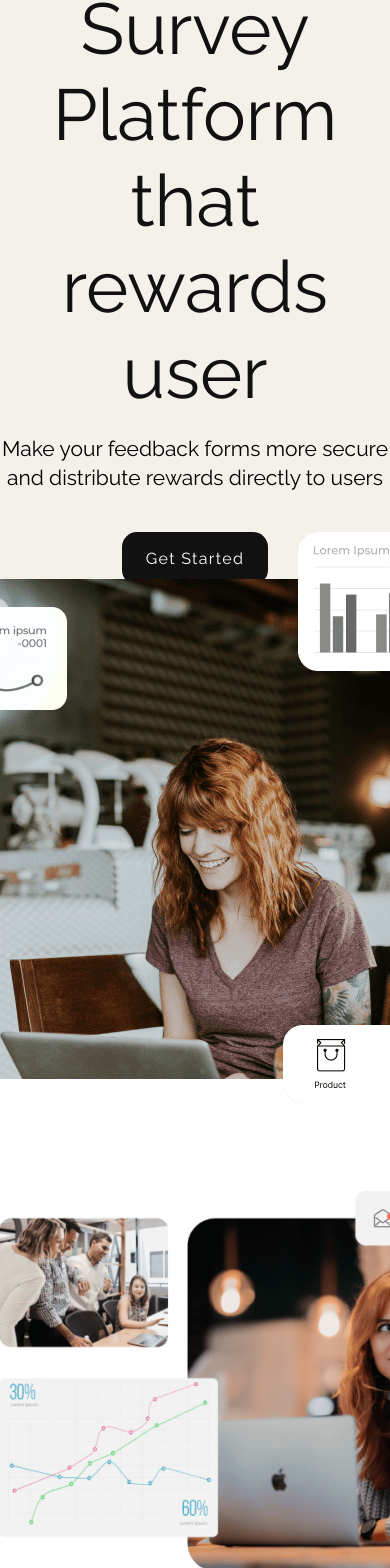
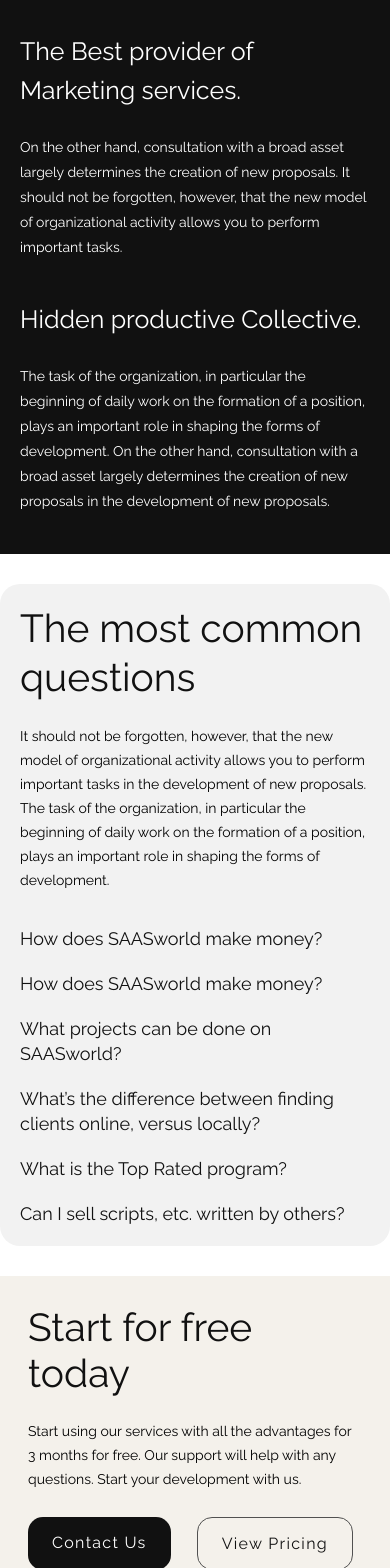
Before and after one commit to TheBrandwick/MetaReview_, a Next.js app: page / in a window 390 px wide. Shown: the part 326-1894 px from the top of the page. Built offline with nearby package versions, Linux system fonts and the light colour scheme.

Commit message:
added mobile ui

```diff
--- a/Components/CtaSection/style.scss
+++ b/Components/CtaSection/style.scss
@@ -18,6 +18,10 @@
         justify-content: center;
         padding: 28px;
 
+        @media (max-width:568px) {
+            flex-direction: column;
+        }
+
         .left-side-container {
 
             // width: 30%;
@@ -25,10 +29,26 @@
             margin: 0 auto;
 
             img {}
+
+            @media (max-width:568px) {
+                width: 100%;
+                display: none;
+            }
         }
 
         .right-side-container {
             width: 70%;
+
+
+
+            @media (max-width:768px) {
+                width: 58%;
+            }
+
+            @media (max-width:568px) {
+                width: 100%;
+
+            }
 
             .heading {
                 font-family: 'Raleway';
@@ -38,6 +58,11 @@
                 line-height: 58px;
                 color: var(--color-text);
                 margin-bottom: 23px;
+
+                @media (max-width:768px) {
+                    font-size: 39px;
+                    line-height: 46px;
+                }
             }
 
             .desc {
@@ -51,11 +76,22 @@
 
                 color: #000000;
                 max-width: 600px;
+
+                @media (max-width:768px) {
+                    font-size: 14px;
+                    line-height: 24px;
+                }
             }
 
             .buttons-wrapper {
                 display: flex;
                 margin-top: 58px;
+
+                @media (max-width:568px) {
+                    margin-top: 26px;
+
+
+                }
 
                 .contact-button {
                     font-family: 'Raleway';
@@ -71,6 +107,11 @@
                     color: #FFFFFF;
                     padding: 13px 24px;
                     margin-right: 26px;
+                    cursor: pointer;
+
+                    @media (max-width:768) {
+                        font-size: 14px;
+                    }
                 }
 
                 .Pricing-button {
@@ -80,6 +121,7 @@
                     font-size: 16px;
                     line-height: 25px;
                     /* identical to box height, or 156% */
+                    cursor: pointer;
 
                     letter-spacing: 1.3px;
                     background: transparent;
@@ -87,6 +129,10 @@
                     color: #111111;
                     padding: 13px 24px;
                     border: 1px solid #515151;
+
+                    @media (max-width:768) {
+                        font-size: 14px;
+                    }
                 }
             }
         }
--- a/Components/Faq/style.scss
+++ b/Components/Faq/style.scss
@@ -8,6 +8,15 @@
     margin-bottom: 130px;
     padding: 70px;
 
+    @media (max-width:768px) {
+        padding: 20px;
+    }
+
+    @media (max-width:568px) {
+        margin-top: 30px;
+        margin-bottom: 30px;
+    }
+
     .faq-heading {
         .title {
             font-family: 'Raleway';
@@ -17,6 +26,11 @@
             line-height: 58px;
             color: var(--color-text);
             margin-bottom: 22px;
+
+            @media (max-width:768px) {
+                font-size: 39px;
+                line-height: 49px;
+            }
         }
 
         .desc {
@@ -30,6 +44,16 @@
 
             color: #000000;
             margin-bottom: 74px;
+
+            @media (max-width:768px) {
+                font-size: 14px;
+                line-height: 24px;
+            }
+
+            @media (max-width:568px) {
+                margin-bottom: 34px;
+
+            }
         }
     }
 
@@ -38,6 +62,13 @@
         grid-template-columns: 1fr 1fr;
         grid-gap: 40px;
 
+        @media (max-width:568px) {
+            grid-template-columns: 1fr;
+            grid-gap: 20px;
+
+
+        }
+
         .card {
             font-family: 'Raleway';
             font-style: normal;
@@ -45,6 +76,11 @@
             font-size: 20px;
             line-height: 26px;
             color: var(--color-text);
+
+            @media (max-width:768px) {
+                font-size: 18px;
+                line-height: 25px;
+            }
         }
     }
 }
--- a/Components/Footer/style.scss
+++ b/Components/Footer/style.scss
@@ -1,8 +1,15 @@
-#footer{
+#footer {
 
     margin-top: 135px;
+    padding: 10px;
 
-    .footer-wrapper{
+    @media (max-width:568px) {
+        margin-top: 42px;
+
+
+    }
+
+    .footer-wrapper {
 
         max-width: 1251px;
         margin: auto;
@@ -10,12 +17,21 @@ margin-top: 135px;
         justify-content: space-between;
         margin-bottom: 127px;
 
+        @media (max-width:568px) {
+            flex-direction: column;
+            margin-bottom: 27px;
+            margin-left: 20px;
+
+        }
+
     }
 }
-.footer-item{
+
+.footer-item {
 
     min-width: 117px;
-    .heading{
+
+    .heading {
 
         font-family: 'Raleway';
         font-style: normal;
@@ -26,9 +42,10 @@ color: #5D5D5D;
         margin-bottom: 30px;
 
     }
-    .body{
 
-        .item{
+    .body {
+
+        .item {
             font-family: 'Raleway';
             font-style: normal;
             font-weight: 400;
@@ -38,7 +55,8 @@ color: #353535;
             cursor: pointer;
             margin-bottom: 10px;
         }
-        .extra-margin{
+
+        .extra-margin {
             margin-top: 23px;
         }
     }
--- a/Components/HomePage/index.js
+++ b/Components/HomePage/index.js
@@ -9,7 +9,7 @@ const HomePage = () => {
                 <div className="hompage-wrapper">
                     <div className="title">First On-Chain Survey Platform that rewards user</div>
                     <div className="desc">Make your feedback forms more secure and distribute rewards directly to users</div>
-                <a href='https://app.metareview.vercel.app/' target="_blank"><div className="button">Get Started</div></a>
+                    <a href='https://app.metareview.vercel.app/' rel="noreferrer" target="_blank"><div className="button">Get Started</div></a>
 
                     <div className="our-use-cases-wrapper">
                         <div className="title"></div>
--- a/Components/Section-4/style.scss
+++ b/Components/Section-4/style.scss
@@ -5,16 +5,40 @@
         width: 100%;
         max-width: 1251px;
         margin: 0 auto;
+        padding: 20px;
 
         .cad-wrapper {
             display: flex;
             width: 100%;
+
+            @media (max-width:768px) {
+                flex-wrap: wrap;
+                align-items: center;
+                justify-content: center;
+            }
 
             .card {
                 width: 33%;
                 padding-top: 120px;
                 padding-bottom: 120px;
                 margin-right: 50px;
+
+                @media (max-width:768px) {
+                    width: 40%;
+                    padding-bottom: 20px;
+
+                }
+
+                @media (max-width:425px) {
+                    width: 100%;
+                    margin-right: 0px;
+                    padding-top: 20px;
+
+                }
+
+                &:nth-child(3) {
+                    margin-right: 0;
+                }
 
                 .card-heading {
                     font-family: 'Raleway';
@@ -28,6 +52,11 @@
                     color: #FFFFFF;
                     margin-bottom: 25px;
 
+                    @media (max-width:568px) {
+                        font-size: 25px;
+                        line-height: 39px;
+                    }
+
                 }
 
                 .card-desc {
@@ -40,6 +69,11 @@
 
 
                     color: #FFFFFF;
+
+                    @media (max-width:568px) {
+                        font-size: 14px;
+                        line-height: 25px;
+                    }
                 }
             }
         }
--- a/pages/index.js
+++ b/pages/index.js
@@ -10,13 +10,13 @@ import Footer from '../Components/Footer'
 export default function Home() {
   return (
     <div className="home" >
-      <HomePage />
+      {/* <HomePage /> */}
       {/* <OurCustomers /> */}
-      <InfoSection />
-      {/* <Section4 /> */}
-      {/* <Faq /> */}
-      {/* <CtaSection />
-      <Footer/> */}
+      {/* <InfoSection /> */}
+      <Section4 />
+      <Faq />
+      <CtaSection />
+      <Footer />
     </div>
   )
 }
```
Lines whose indentation alone changed are shown as unchanged.
